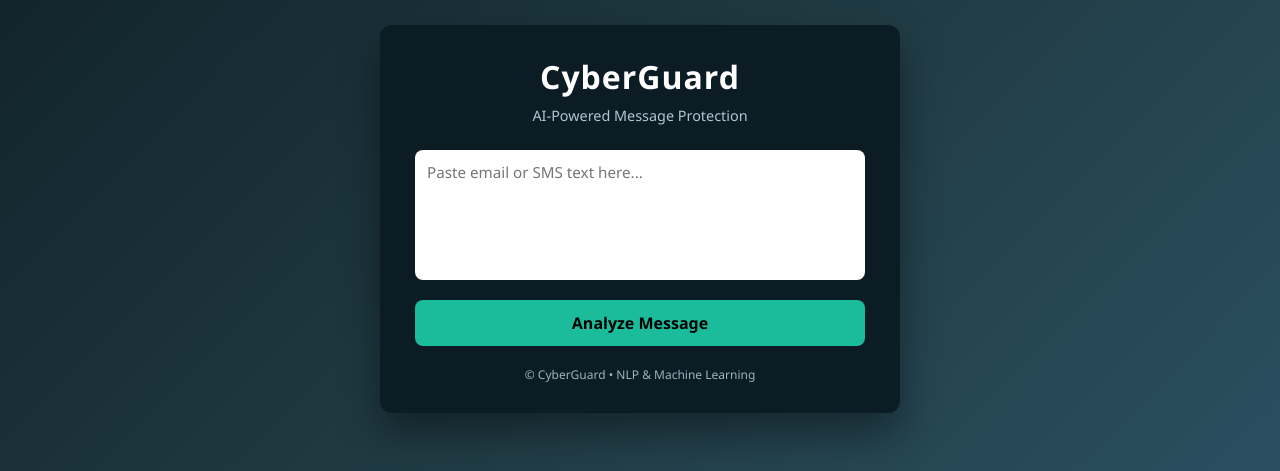
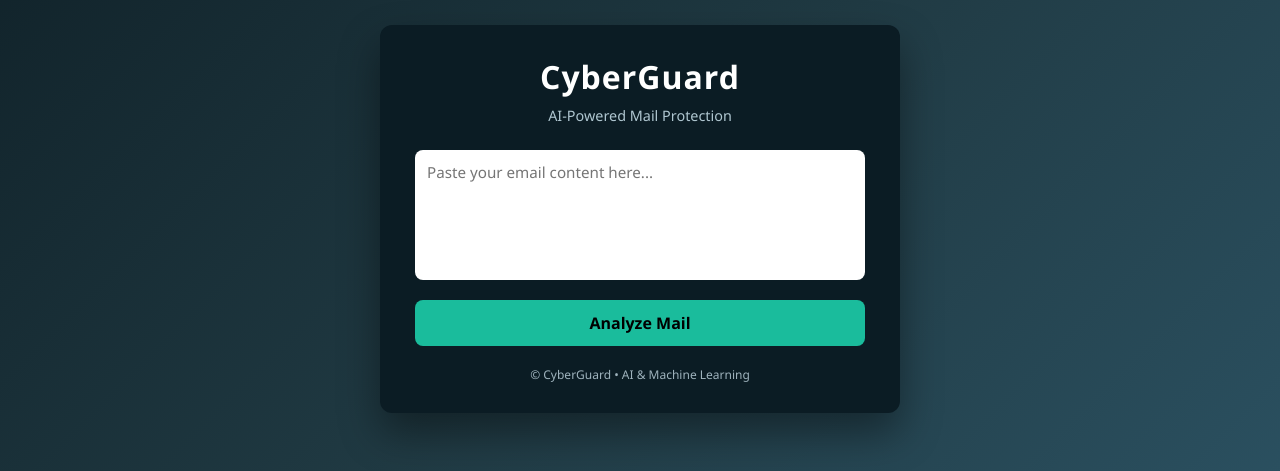
Before and after one commit to ManavPatel86/CyberGuard, a FastAPI app: page / in a window 1280 px wide. Shown: the part 181-652 px from the top of the page. Run offline with FastAPI, Linux system fonts and the light colour scheme; parts of the project's set-up code (start-up, migrations or seed data) failed here and were passed over.

Commit message:
Update frontend text and add comprehensive report notebook

```diff
--- a/app/templates/index.html
+++ b/app/templates/index.html
@@ -9,15 +9,15 @@
 
 <div class="container">
     <h1>CyberGuard</h1>
-    <p class="subtitle">AI-Powered Message Protection</p>
+    <p class="subtitle">AI-Powered Mail Protection</p>
 
     <form method="post">
         <textarea
             name="message"
-            placeholder="Paste email or SMS text here..."
+            placeholder="Paste your email content here..."
         >{{ message }}</textarea>
 
-        <button type="submit">Analyze Message</button>
+        <button type="submit">Analyze Mail</button>
     </form>
 
     {% if result %}
@@ -27,7 +27,7 @@
     {% endif %}
 
     <div class="footer">
-        © CyberGuard • NLP & Machine Learning
+        © CyberGuard • AI & Machine Learning
     </div>
 </div>
 
```
Also changed, not shown: app/ml/model_meta.json (added, +7 -0 lines), 1 other file.
